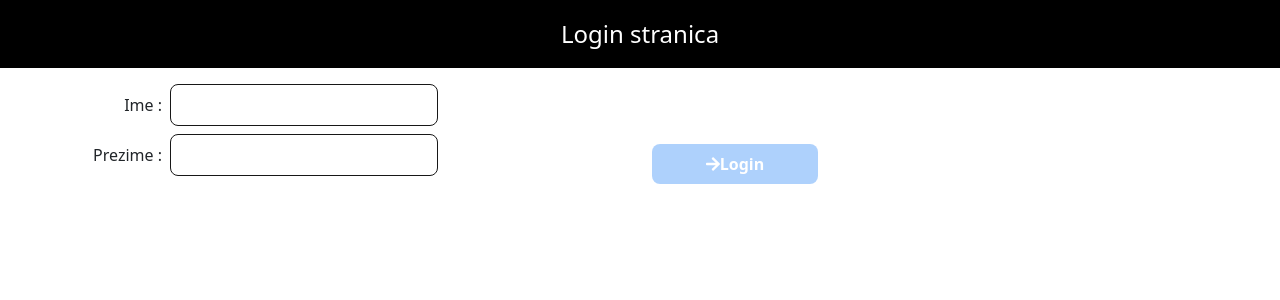
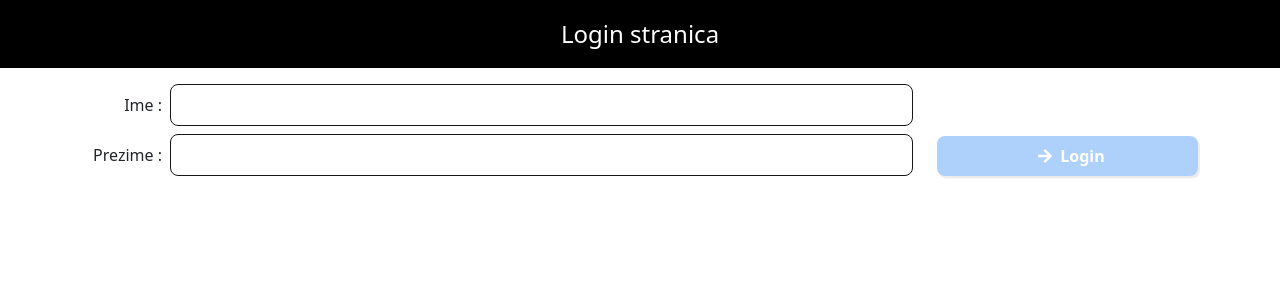
Before and after one commit to stefankrstic/test-l-1.4-halcom_stefan-krstic, a React (Create React App) app: page / in a window 1280 px wide. Shown: the top 300 px of the page. Built offline with nearby package versions, Linux system fonts and the light colour scheme.

Commit message:
Cleanup, add missing styles and shadows

```diff
--- a/src/components/BaseButton.scss
+++ b/src/components/BaseButton.scss
@@ -5,9 +5,16 @@
     border: none;
     border-radius: $radius;
     color: white;
-    display: inline-block;
+    display: inline-flex;
+    align-items: center;
+    justify-content: center;
     width: 100%;
     font-weight: bold;
+    box-shadow: rgba(0, 0, 0, 0.15) 1.95px 2.6px;
+
+    svg {
+        margin: 0 $spacing;
+    }
 
     &:hover {
         opacity: 0.8;
--- a/src/components/Modal.scss
+++ b/src/components/Modal.scss
@@ -50,6 +50,10 @@
         align-items: center;
         font-size: $text * 1.5;
 
+        .icon {
+            color: black;
+        }
+
         .icon.chevron {
             visibility: visible;
         }
@@ -91,8 +95,4 @@
             }
         }
     }
-
-    .icon {
-        color: black;
-    }
 }
--- /dev/null
+++ b/src/components/StatsModal.scss
@@ -0,0 +1,8 @@
+@import '../styles/variables.scss';
+
+.StatsModal {
+    border: 1px solid $blue;
+    background-color: white;
+    padding: $spacing * 2;
+    box-shadow: rgba(0, 0, 0, 0.15) 1.95px 1.95px 2.6px;
+}
--- a/src/components/StatsModal.tsx
+++ b/src/components/StatsModal.tsx
@@ -3,6 +3,7 @@ import { Modal } from './Modal';
 import { BaseButton } from './BaseButton';
 import { useNavigate } from 'react-router-dom';
 import { UserContext } from '../context/UserContext';
+import './StatsModal.scss';
 
 interface StatsModalProps {
     open: boolean;
@@ -46,7 +47,7 @@ export const StatsModal = ({ open, onClose, clicks }: StatsModalProps) => {
                 </>
             }
         >
-            <div>
+            <div className='StatsModal'>
                 <div>Ukupan broj klikova : {clicks.length}</div>
                 <div>Prvo kliknuto dugme : {clicks[0]}</div>
                 <div>Poslednje kliknuto dugme : {clicks[clicks.length - 1]}</div>
--- a/src/components/UserInfoModal.scss
+++ b/src/components/UserInfoModal.scss
@@ -6,9 +6,20 @@
     display: flex;
     align-items: center;
     padding: $spacing * 2;
+    box-shadow: rgba(0, 0, 0, 0.15) 1.95px 1.95px 2.6px;
+
+    @include media-breakpoint-down(sm) {
+        flex-direction: column;
+    }
 
     .userInfo {
         font-size: $text * 2;
         margin-left: $spacing * 2;
+        text-align: center;
+        flex: 1;
+    }
+
+    .icon {
+        color: $blue;
     }
 }
--- a/src/components/UserInfoModal.tsx
+++ b/src/components/UserInfoModal.tsx
@@ -33,7 +33,7 @@ export const UserInfoModal = ({open, onClose}: UserInfoModalProps) => {
               </>
           }>
            <div className="UserInfoModal">
-               <FontAwesomeIcon size="4x" icon={faUser} />
+               <FontAwesomeIcon className="icon" size="4x" icon={faUser} />
               <div className="userInfo">
                   User : {user.name} {user.surname}
               </div>
--- a/src/index.tsx
+++ b/src/index.tsx
@@ -3,6 +3,7 @@ import ReactDOM from 'react-dom';
 import { App } from './components/App';
 import reportWebVitals from './reportWebVitals';
 import 'bootstrap/scss/bootstrap.scss';
+import './styles/global.scss';
 
 ReactDOM.render(
   <React.StrictMode>
--- a/src/pages/LoginPage.scss
+++ b/src/pages/LoginPage.scss
@@ -1,9 +1,23 @@
+@import '../styles/variables.scss';
+
 .LoginPage {
-    .loginContainer {
-        display: flex;
+    inputs {
+        max-width: 500px;
     }
 
-    .loginButton {
-        align-self: end;
+    .buttons {
+        display: flex;
+        flex-direction: column;
+    }
+
+    .BaseButton {
+        margin-top: $spacing * 10;
+        margin-bottom: $spacing;
+    }
+
+    @include media-breakpoint-up(sm) {
+        .BaseButton {
+            margin-top: auto;
+        }
     }
 }
--- a/src/pages/LoginPage.tsx
+++ b/src/pages/LoginPage.tsx
@@ -31,7 +31,8 @@ export const LoginPage = () => {
             <Header title="Login stranica" centered />
             <Container>
                 <Row>
-                    <Col md={4}>
+                    <Col sm={9}>
+                        <div className="inputs">
                             <Input
                                 label="Ime"
                                 value={name}
@@ -50,12 +51,11 @@ export const LoginPage = () => {
                                     setIsTouched(true);
                                 }}
                             />
+                        </div>
                     </Col>
 
-                    <Col md={2} />
-
-                    <Col className="loginContainer" md={2}>
-                       <BaseButton className="loginButton" disabled={!isValid} onClick={handleLoginClick}>
+                    <Col className="buttons" sm={3}>
+                        <BaseButton disabled={!isValid} onClick={handleLoginClick}>
                        <FontAwesomeIcon icon={faArrowRight} />
                        Login</BaseButton>
                     </Col>
--- a/src/pages/TestPage.scss
+++ b/src/pages/TestPage.scss
@@ -1,6 +1,18 @@
+@import '../styles/variables.scss';
+
 .TestPage {
     .BaseButton {
-        margin-bottom: 16px;;
+        margin-bottom: $spacing * 2;
+    }
+
+    .stop {
+        margin-top: $spacing * 10;
+    }
+
+    @include media-breakpoint-up(sm) {
+        .stop {
+            margin-top: auto;
+        }
     }
 
     .buttons {
@@ -8,11 +20,25 @@
     }
 
     .buttons > * {
-        margin-right: 16px;
+        margin-right: $spacing * 2;
 
     }
 
     .buttons > *:last-child {
         margin-right: 0;
     }
+    .stats {
+        margin-bottom: $spacing * 2;
+    }
+
+    // Phone
+    @include media-breakpoint-down(sm) {
+        .stats {
+            background-color: $yellow;
+            color: white;
+            padding: $spacing;
+            text-align: center;
+            line-height: 3;
+        }
+    }
 }
--- a/src/pages/TestPage.tsx
+++ b/src/pages/TestPage.tsx
@@ -7,6 +7,8 @@ import { UserInfoModal } from '../components/UserInfoModal';
 import { StatsModal } from '../components/StatsModal';
 import { UserContext } from "../context/UserContext";
 import { useNavigate } from "react-router-dom";
+import { FontAwesomeIcon } from '@fortawesome/react-fontawesome';
+import { faDoorOpen } from '@fortawesome/free-solid-svg-icons';
 
 const buttons = [1, 2, 3, 4, 5];
 
@@ -91,11 +93,11 @@ export const TestPage = () => {
 
         <Col sm={4}>
             {isRecording ? (
-                <BaseButton onClick={handleStopClick} color="orange">
+                <BaseButton className="stop" onClick={handleStopClick} color="orange">
                     Stop
                 </BaseButton>
             ) : (
-                <div>
+                <div className="stats">
                     <div>Prvi klik : dugme br. {firstClick}</div>
                     <div>Poslednji klik : dugme br. {lastClick}</div>
                 </div>
@@ -103,7 +105,7 @@ export const TestPage = () => {
         </Col>
     </Row>
     {isRecording ? null : (
-        <Row>
+        <Row className="infoButtons">
             <Col sm={3}>
                 <BaseButton onClick={handleResetClick} color="red">Reset</BaseButton>
             </Col>
@@ -114,7 +116,9 @@ export const TestPage = () => {
                 <BaseButton color="skyblue" onClick={handleShowStatsClick}>Statistika</BaseButton>
             </Col>
             <Col sm={3}>
-                <BaseButton onClick={handleExitClick} color="blue">Izađi</BaseButton>
+                <BaseButton onClick={handleExitClick} color="blue">
+                    Izađi <FontAwesomeIcon icon={faDoorOpen} />
+                </BaseButton>
             </Col>
         </Row>
     )}
--- /dev/null
+++ b/src/styles/global.scss
@@ -0,0 +1,11 @@
+@import './variables.scss';
+
+body {
+    background-color: $light;
+}
+
+@include media-breakpoint-up(sm) {
+    body {
+        background-color: white;
+    }
+}
```
Lines whose indentation alone changed are shown as unchanged.
